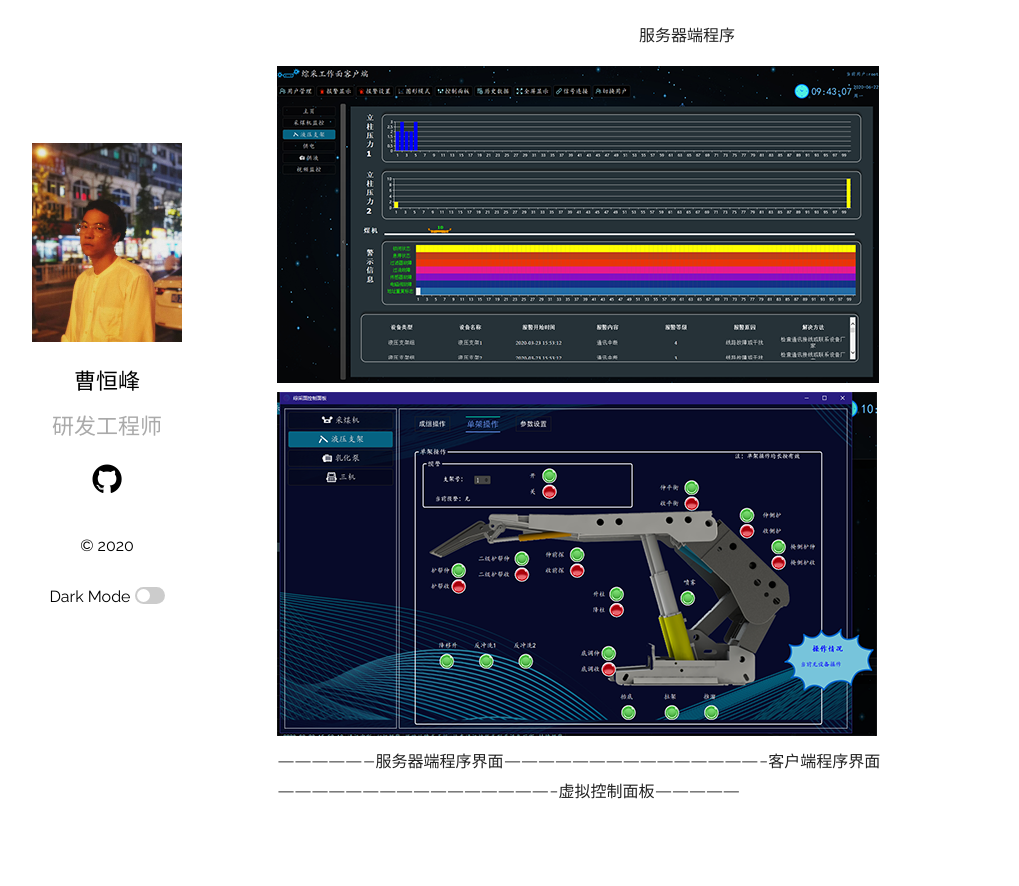
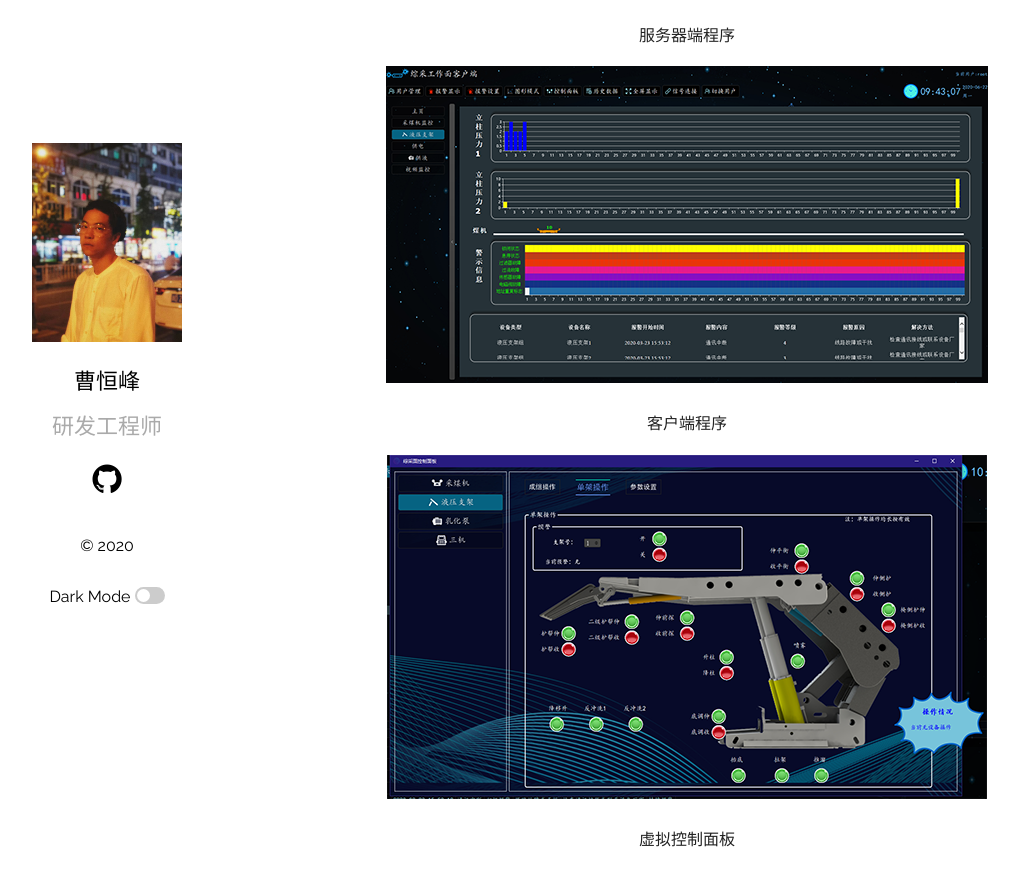
Before and after one commit to cao-heng-feng/cao-heng-feng.github.io, a Jekyll site: the page built from _posts/2019-03-23-welcome-to-jekyll.markdown, in a window 1280 px wide and 900 px high, scrolled down 600 px. Shown: the top 886 px of the window, without its empty margins (78-1097 px from the left). Built offline with Jekyll 4.4.1, drawn with Linux system fonts in a browser that asks for light colours; before the commit the page ends 1452 px from its top, so only the background shows below that.

Commit message:
修改文件: _posts/2019-03-23-welcome-to-jekyll.markdown

```diff
--- a/_posts/2019-03-23-welcome-to-jekyll.markdown
+++ b/_posts/2019-03-23-welcome-to-jekyll.markdown
@@ -12,6 +12,15 @@ categories: Qt UDP
 {:refdef: style="text-align: center;"}
 服务器端程序
 {:refdef}
-
-![客户端]({{ "./images/coal/client.png" | absolute_url }})  ![控制面板]({{ "./images/coal/control.png" | absolute_url }})<br>
------------------服务器端程序界面----------------------------------------------客户端程序界面-------------------------------------------------虚拟控制面板---------------
+{:refdef: style="text-align: center;"}
+![客户端]({{ "./images/coal/client.png" | absolute_url }})
+{:refdef}
+{:refdef: style="text-align: center;"}
+客户端程序
+{:refdef}
+{:refdef: style="text-align: center;"}
+![控制面板]({{ "./images/coal/control.png" | absolute_url }})
+{:refdef}
+{:refdef: style="text-align: center;"}
+虚拟控制面板
+{:refdef}
```
